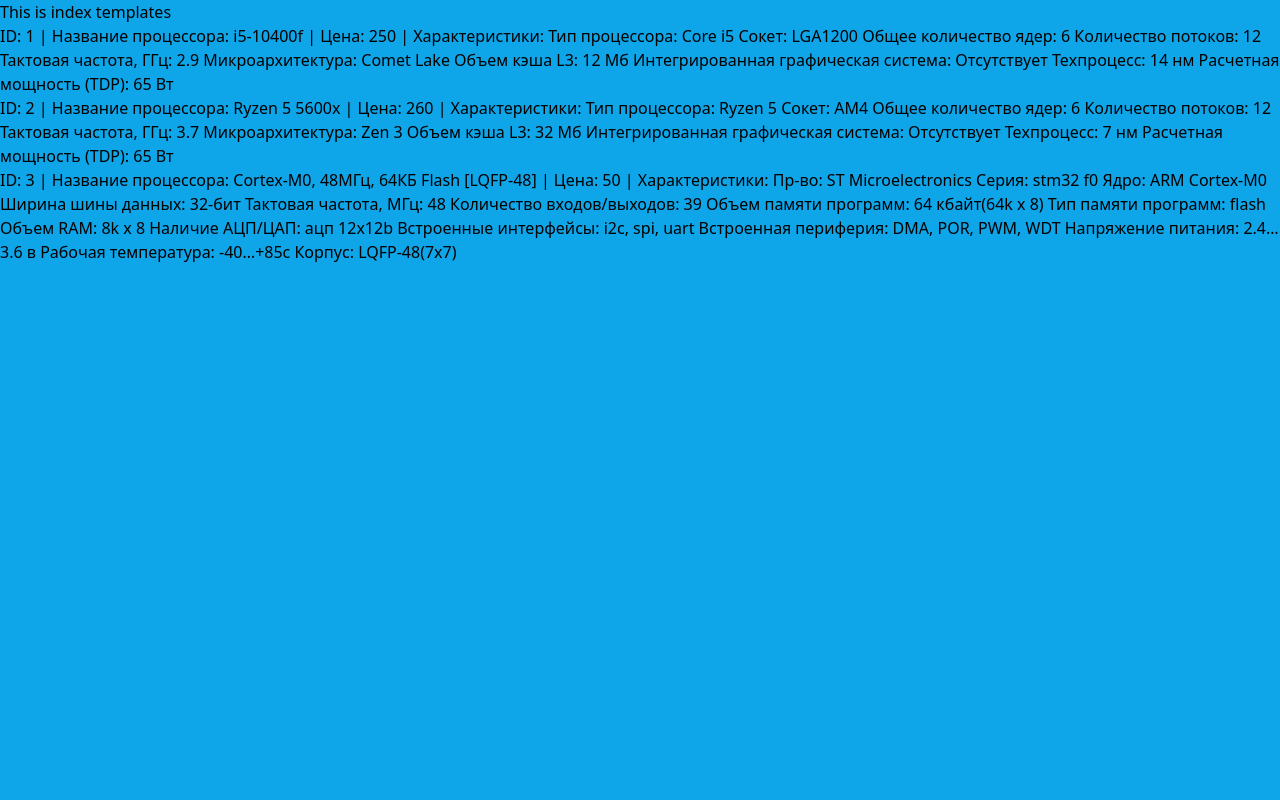
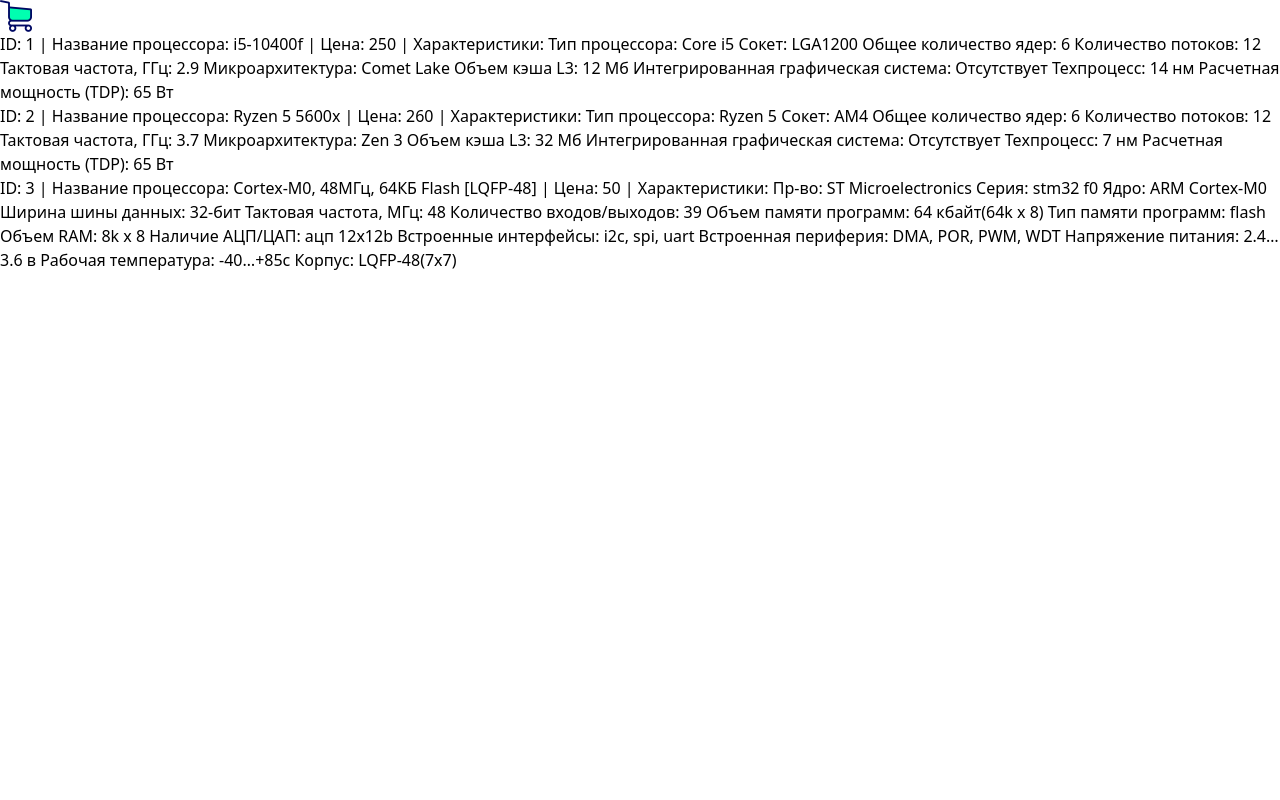
Before and after one commit to IrnBldmstr/my_first_site_market_django, a Django app: page /myapp/ in a window 1280 px wide. Run offline with Django 5.2, Linux system fonts and the light colour scheme; data comes from the database, SQL or seed files in the repository.

Commit message:
logo & tailwind

```diff
--- a/myfirstsite/myapp/static/myapp/styles.css
+++ b/myfirstsite/myapp/static/myapp/styles.css
@@ -548,6 +548,14 @@
   position: static;
 }
 
+.h-8 {
+  height: 2rem;
+}
+
+.w-8 {
+  width: 2rem;
+}
+
 .bg-sky-500 {
   --tw-bg-opacity: 1;
   background-color: rgb(14 165 233 / var(--tw-bg-opacity));
--- a/myfirstsite/myapp/templates/myapp/index.html
+++ b/myfirstsite/myapp/templates/myapp/index.html
@@ -3,8 +3,18 @@
     <head>
         <link rel="stylesheet" href="{% static 'myapp/styles.css' %}">
     </head>
-    <body class="bg-sky-500">
-        <h1>This is index templates</h1>
+    <body>
+        <nav>
+          <div>
+            <div>
+              <div>
+                <div>
+                  <img class="h-8 w-8" src="{% static 'myapp/images/shop_logo.png' %}"/>
+                </div>
+              </div>
+            </div>
+          </div>
+        </nav>
         <h4>
             {% for item in items%}
             <a href="{% url 'myapp:detail' item.id %}">
```
Also changed, not shown: myfirstsite/myapp/static/myapp/images/shop_logo.png (added).
